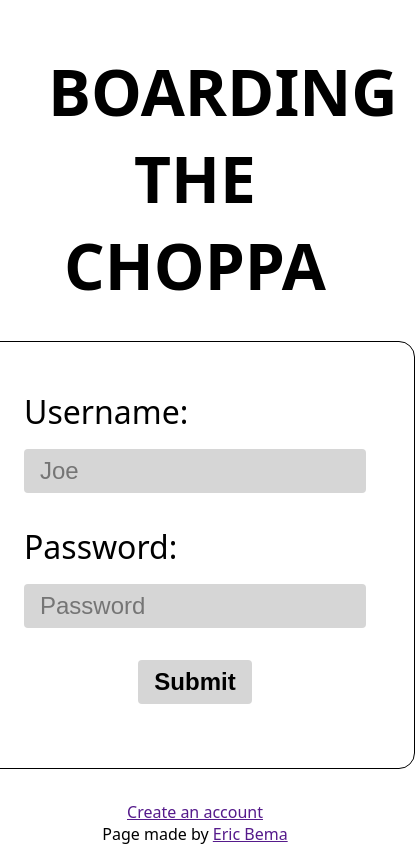
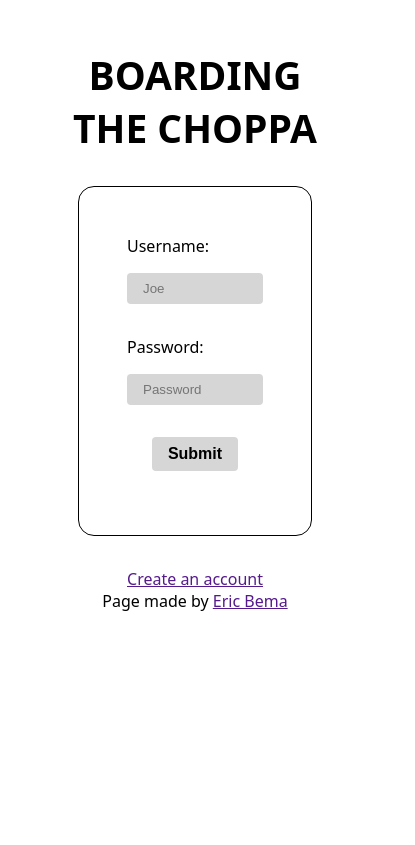
Before and after one commit to EricBema/proto, a plain HTML site: page index.html in a window 390 px wide. Shown: the whole page, 415 px wide, since content can reach past the window. Drawn offline with Linux system fonts and the light colour scheme.

Commit message:
style: update font sizes and widths for responsive design

```diff
--- a/styles.css
+++ b/styles.css
@@ -23,14 +23,12 @@ p {
 }
 
 h1 {
-    font-size: 4rem;
+    font-size: clamp(1rem, 10vw, 4rem);
 }
 
 form {
 
-    min-width: fit-content;
-    max-width: 800px;
-    width: 70vw;
+    width: clamp(10rem, 60vw, 30rem);
     border: 1px solid black ;
     border-radius: 1rem;
     display: flex;
@@ -49,10 +47,13 @@ form {
     width: 100%;
     flex-wrap: wrap;
     gap: 1rem;
+    font-size: clamp(1.0rem, 4vw, 2rem);
 }
 
 .label-input input {
-    font-size: 1.5rem;
+    display: block;
+    width: 100%;
+    /* font-size: 1.4rem; */
     padding: 0.5rem 1rem;
     border-radius: 4px;
     outline: none;
@@ -63,7 +64,7 @@ form {
 
 button {
     padding: 0.5rem 1rem;
-    font-size: 1.5rem;
+    font-size: clamp(1.0rem, 2vw, 2rem);
     font-weight: bold;
     width: fit-content;
     border-radius: 4px;
```
